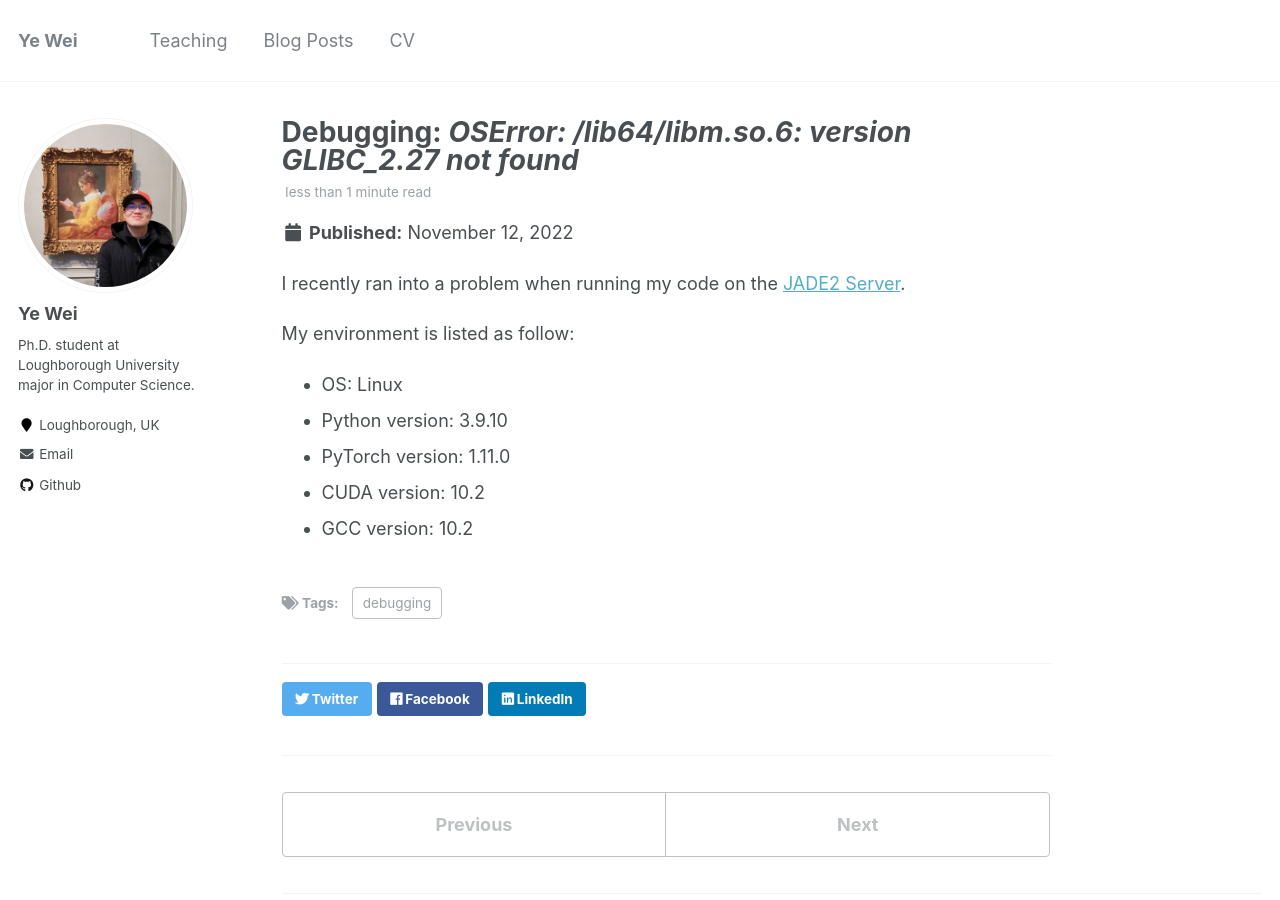
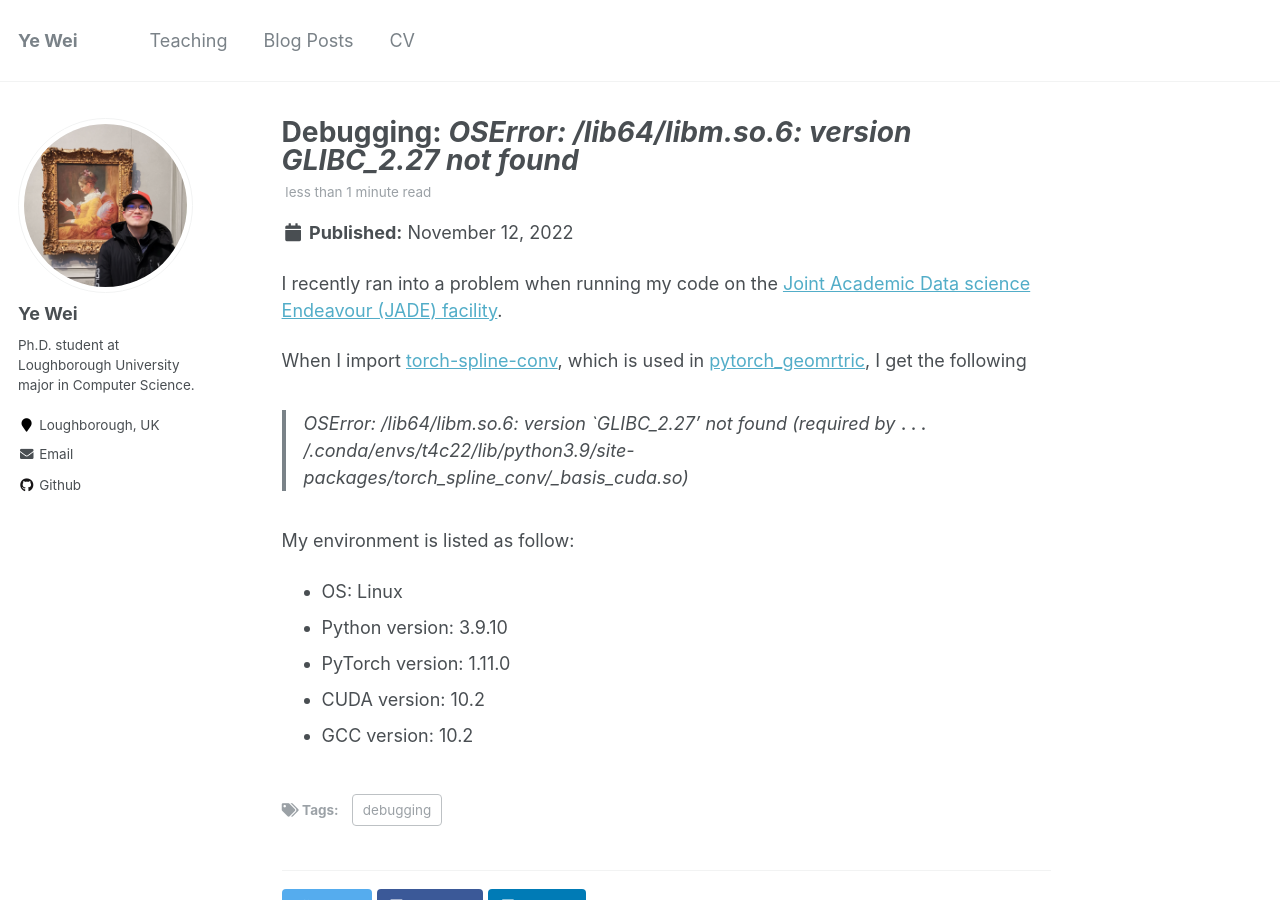
Before and after one commit to Ye-We1/Ye-We1.github.io, a Jekyll site: the page built from _posts/2022-11-12-blog-post-1.md, in a window 1280 px wide and 900 px high. Built offline with Jekyll 4.4.1, drawn with Linux system fonts in a browser that asks for light colours; formulas are drawn with MathJax 3.

Commit message:
Update 2022-11-12-blog-post-1.md

```diff
--- a/_posts/2022-11-12-blog-post-1.md
+++ b/_posts/2022-11-12-blog-post-1.md
@@ -6,7 +6,12 @@ tags:
   - debugging
 ---
 
-I recently ran into a problem when running my code on the [JADE2 Server](https://docs.jade.ac.uk/en/latest/).
+I recently ran into a problem when running my code on the [Joint Academic Data science Endeavour (JADE) facility](https://docs.jade.ac.uk/en/latest/).
+
+When I import [torch-spline-conv](https://github.com/rusty1s/pytorch_spline_conv), which is used in [pytorch_geomrtric](https://github.com/pyg-team/pytorch_geometric), I get the following
+
+> OSError: /lib64/libm.so.6: version `GLIBC_2.27' not found (required by $\dots$/.conda/envs/t4c22/lib/python3.9/site-packages/torch_spline_conv/_basis_cuda.so)
+
 
 My environment is listed as follow:
 + OS: Linux
```
